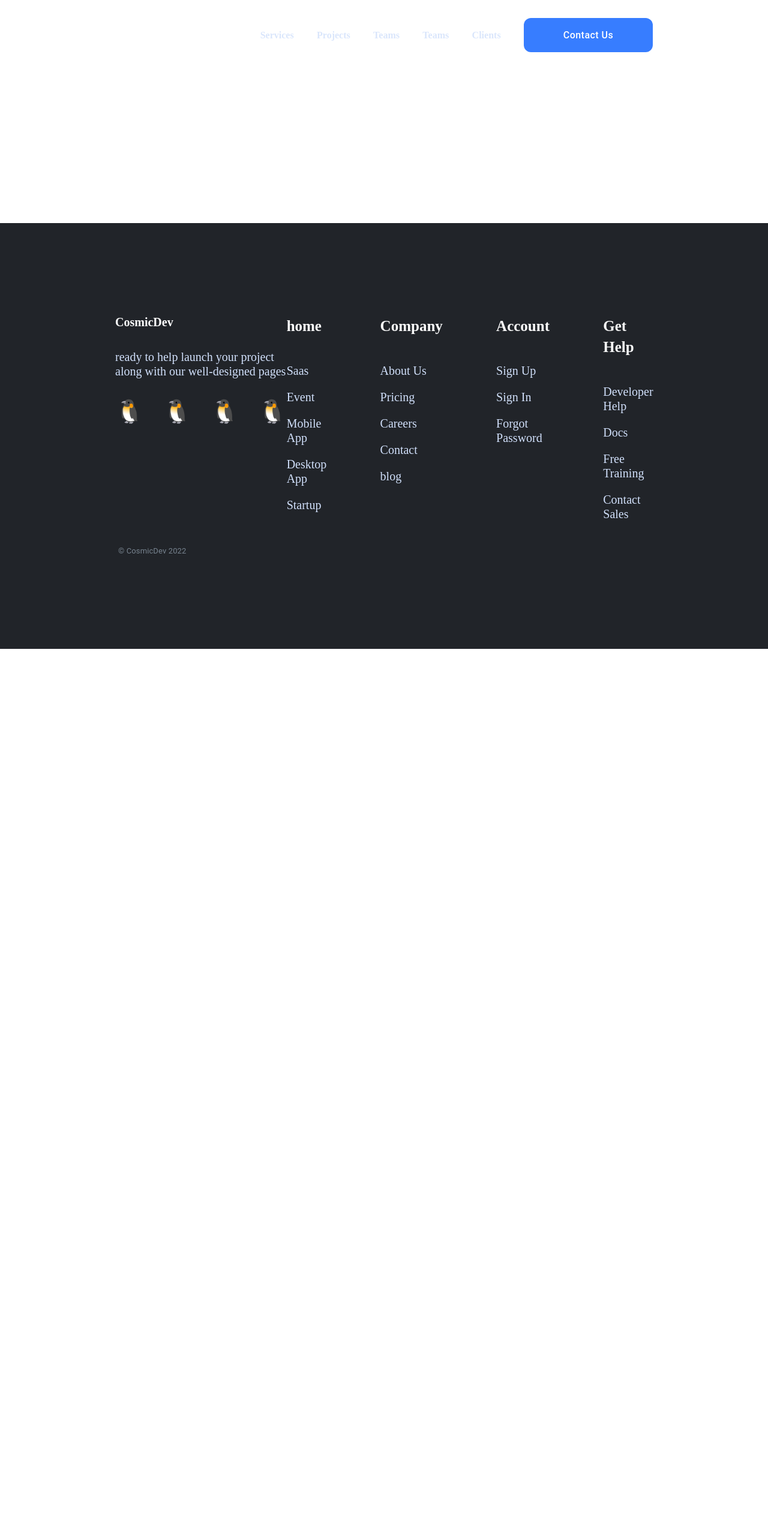
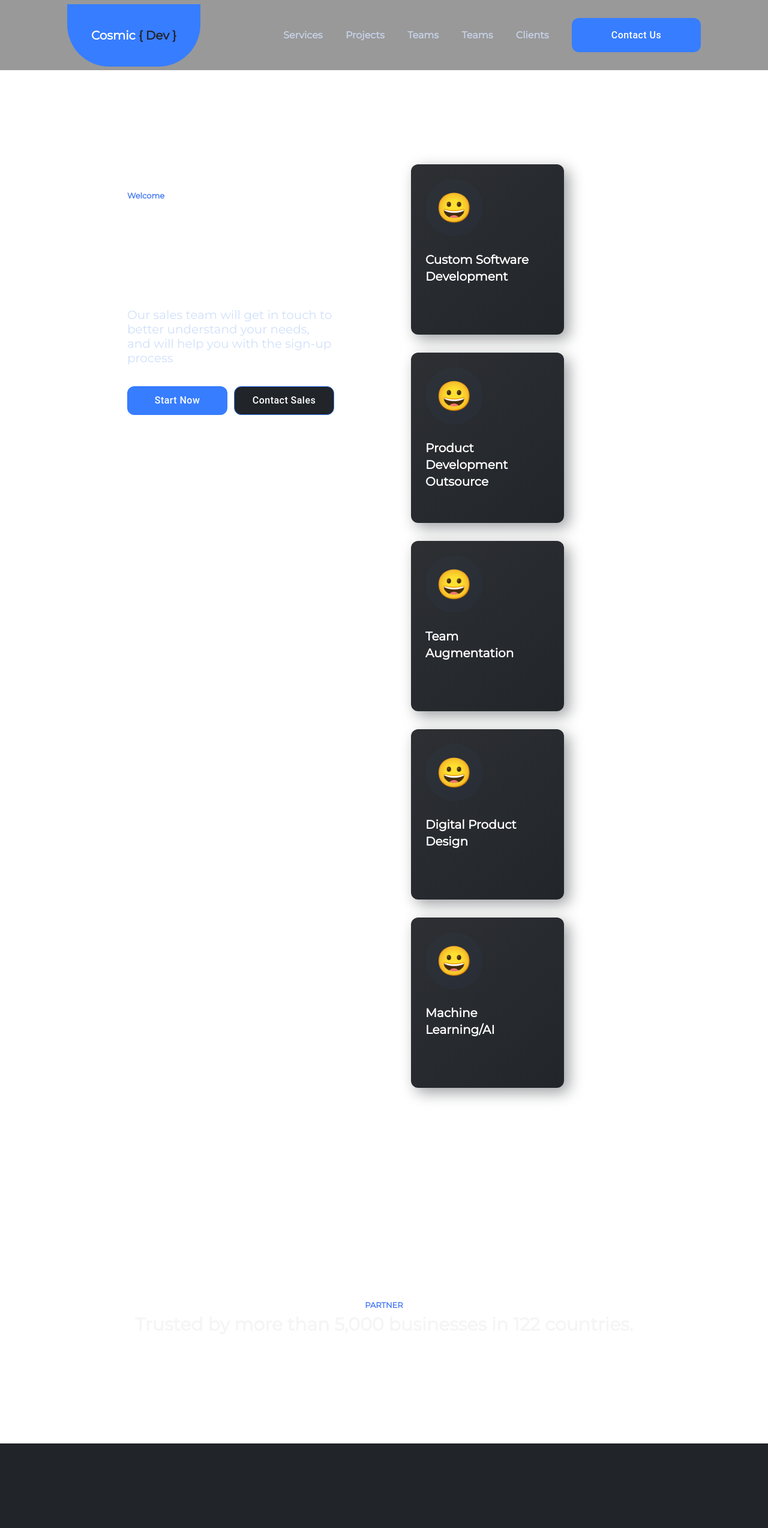
Before and after one commit to dunkman32/cosmic-dev, a Next.js app: page / in a window 1280 px wide. Shown: the top 2548 px of the page at 60% size. Before the commit the page ends 1082 px from the top, so only its background shows below. Built offline with nearby package versions, Linux system fonts and the light colour scheme.

Commit message:
add mains header

```diff
--- /dev/null
+++ b/src/components/home/header/helper.ts
@@ -0,0 +1,27 @@
+export const HeadersData = [
+  {
+    id: 1,
+    icon: '😀',
+    desc: 'Custom Software Development',
+  },
+  {
+    id: 2,
+    icon: '😀',
+    desc: 'Product Development Outsource',
+  },
+  {
+    id: 3,
+    icon: '😀',
+    desc: 'Team Augmentation',
+  },
+  {
+    id: 4,
+    icon: '😀',
+    desc: 'Digital Product Design',
+  },
+  {
+    id: 5,
+    icon: '😀',
+    desc: 'Machine Learning/AI',
+  },
+];
--- a/src/components/home/header/index.tsx
+++ b/src/components/home/header/index.tsx
@@ -1,18 +1,50 @@
 import React from 'react';
 import {
   Root,
+  Desc,
+  Flex,
+  Card,
   Title,
+  Icon,
+  Button,
   Content,
+  CardDesc,
+  Welcome,
   TitleWrapper,
+  ButtonWrapper,
+  StyledButtons,
 } from '@src/components/home/header/styled';
+import { HeadersData } from '@src/components/home/header/helper';
 
 const MainsHeader = () => {
   return (
     <Root>
       <Content>
         <TitleWrapper>
+          <Welcome>Welcome</Welcome>
           <Title>Ready to Help you in your projects!</Title>
+          <Desc>
+            Our sales team will get in touch to better
+            understand your needs, and will help you with
+            the sign-up process
+          </Desc>
+          <ButtonWrapper>
+            <Button>
+              Start Now
+            </Button>
+            <StyledButtons>
+              Contact Sales
+            </StyledButtons>
+          </ButtonWrapper>
         </TitleWrapper>
+        <Flex>
+          {HeadersData.map((val) => (
+            <Card key={val.id}>
+              <Icon>{val.icon}</Icon>
+              <CardDesc>{val.desc}</CardDesc>
+            </Card>
+          ))}
+        </Flex>
       </Content>
     </Root>
   );
--- a/src/components/home/header/styled.ts
+++ b/src/components/home/header/styled.ts
@@ -1,28 +1,112 @@
-import { PaddingContainer, StyledPaddingWrapper } from '@src/components/shared';
+import { PaddingContainer, StyledButton, StyledPaddingWrapper } from '@src/components/shared';
 import styled from 'styled-components';
 
 export const Root = styled(StyledPaddingWrapper)`
-    position: relative;
+  position: relative;
 `;
 
 export const Content = styled(PaddingContainer)`
   display: flex;
-  align-items: center;
+  align-items: start;
   justify-content: space-between;
-  margin-top: 157px;
+  margin-top: 274px;
+  padding: 0 100px 0 100px;
 `;
 
 export const TitleWrapper = styled.div`
- display: flex;
+  display: flex;
   flex-direction: column;
+  margin-top: 40px;
   gap: 35px;
   max-width: 439px;
 `;
 
-export const Title = styled.div`
+export const Title = styled.span`
   font-size: 40px;
+  height: 113px;
   font-weight: bold;
   line-height: 1.23;
   text-align: left;
   color: #fff;
 `;
+
+export const Desc = styled.span`
+  text-align: left;
+  color: #d1e0fb;
+  width: 345px;
+  font-size: 20px;
+  font-weight: 500;
+`;
+
+export const ButtonWrapper = styled.div`
+  display: flex;
+  gap: 11px;
+`;
+
+export const Button = styled(StyledButton)`
+  &&& {
+    width: 167px;
+    height: 48px;
+  }
+`;
+
+export const StyledButtons = styled(Button)`
+  &&& {
+    border: solid 1px #377dff;
+    background-color: #212429;
+
+    &:hover {
+      background-color: #212429;
+    }
+  }
+`;
+
+export const Flex = styled.div`
+  display: flex;
+  flex-wrap: wrap;
+  align-items: center;
+  justify-content: center;
+  gap: 30px;
+`;
+
+export const Card = styled.div`
+  padding-top: 24px;
+  padding-left: 24px;
+  width: 255px;
+  height: 284px;
+  border-radius: 12px;
+  box-shadow: 8px 8px 24px 0 rgba(9, 14, 20, 0.4);
+  background-image: linear-gradient(138deg, #2d2f33 1%, #272a2e 52%, #222529);
+`;
+
+export const Icon = styled.div`
+  width: 96px;
+  height: 96px;
+  font-size: 48px;
+  background: rgba(69, 121, 245, 0.03);
+  border-radius: 600px 600px;
+  display: flex;
+  align-items: center;
+  justify-content: center;
+`;
+
+export const CardDesc = styled.div`
+  width: 207px;
+  height: 95px;
+  font-size: 20px;
+  font-weight: 600;
+  line-height: 1.4;
+  text-align: left;
+  color: #fff;
+  margin-top:25px;
+  max-width: 207px;
+`;
+
+export const Welcome = styled.div`
+  height: 16px;
+  font-size: 13px;
+  font-weight: 600;
+  line-height: 1.85;
+  text-align: left;
+  color: #4579f5;
+`;
--- /dev/null
+++ b/src/components/home/partner/index.tsx
@@ -0,0 +1,23 @@
+import React from 'react';
+import { StyledPaddingWrapper } from '@src/components/shared';
+import {
+  Root,
+  Title,
+  Desc,
+  TitleWrapper,
+} from '@src/components/home/partner/styled';
+
+const Partner = () => {
+  return (
+    <StyledPaddingWrapper>
+      <Root>
+        <TitleWrapper>
+          <Title>PARTNER</Title>
+          <Desc>Trusted by more than 5,000 businesses in 122 countries.</Desc>
+        </TitleWrapper>
+      </Root>
+    </StyledPaddingWrapper>
+  );
+};
+
+export default Partner;
--- /dev/null
+++ b/src/components/home/partner/styled.ts
@@ -0,0 +1,34 @@
+import styled from 'styled-components';
+import { PaddingContainer } from '@src/components/shared';
+
+export const Root = styled(PaddingContainer)`
+    display: flex;
+    flex-direction: column;
+    margin : 350px 0 179px;
+    align-items: center;
+    justify-content: center;
+    gap: 70px;
+`;
+
+export const TitleWrapper = styled.div`
+  display: flex;
+  flex-direction: column;
+  align-items: center;
+  gap: 11px;
+`;
+
+export const Title = styled.div`
+  height: 16px;
+  font-size: 13px;
+  font-weight: 600;
+  line-height: 1.85;
+  color: #4579f5;
+`;
+
+export const Desc = styled.div`
+  height: 37px;
+  font-size: 30px;
+  font-weight: bold;
+  line-height: 1.23;
+  color: #f5f5f5;
+`;
--- a/src/components/layout/header/index.tsx
+++ b/src/components/layout/header/index.tsx
@@ -6,6 +6,8 @@ import {
   Desc,
   List,
   Button,
+  LogoWrapper,
+  Logo3,
 } from '@src/components/layout/header/styled';
 import { Navbar } from '@src/components/layout/header/helper';
 
@@ -13,7 +15,10 @@ const MyComponent = () => {
   return (
     <Root>
       <Main>
-        <Logo>CosmicDev</Logo>
+        <LogoWrapper>
+          <Logo>Cosmic</Logo>
+          <Logo3>{' { Dev } '}</Logo3>
+        </LogoWrapper>
         <List>
           {Navbar.map((val) => (
             <Card key={val.id}>
--- a/src/components/layout/header/styled.ts
+++ b/src/components/layout/header/styled.ts
@@ -2,7 +2,12 @@ import { PaddingContainer, StyledButton, StyledPaddingWrapper } from '@src/compo
 import styled from 'styled-components';
 
 export const Root = styled(StyledPaddingWrapper)`
-    width: 100%;
+  position:fixed;
+  width: 100%;
+  background-color: rgba(0,0,0, 0.4); /* Black w/opacity/see-through */
+  -webkit-backdrop-filter: blur(40px);
+  backdrop-filter: blur(40px);
+  z-index: 10;
 `;
 
 export const Main = styled(PaddingContainer)`
@@ -10,18 +15,30 @@ export const Main = styled(PaddingContainer)`
   justify-content: space-between;
   align-items: center;
   height: 117px;
+  z-index: 10;
 `;
 
-export const Logo = styled.div`
-  border-radius:0 0 240px 240px;
+export const Logo = styled.span`
   font-size: 20px;
   font-weight: bold;
+`;
+
+export const Logo3 = styled(Logo)`
+  color: #212429;
+`;
+
+export const LogoWrapper = styled.div`
+  display: flex;
+  background: #377dff;
+  border-radius:0 0 70px 70px;
+  padding: 40px;
+  gap: 5px;
 `;
 
 export const List = styled.div`
    display: flex;
    gap: 38.4px;
-  align-items: center;
+   align-items: center;
 `;
 
 export const Card = styled.div`
--- a/src/components/shared/globalStyled.ts
+++ b/src/components/shared/globalStyled.ts
@@ -6,7 +6,7 @@ export const GlobalStyle = createGlobalStyle`
   }
   * {
     color: #ffff;
-    font-family: Montserrat;
+    font-family: 'Montserrat', sans-serif;
     font-weight: normal;
     font-stretch: normal;
     font-style: normal;
--- a/src/components/shared/index.tsx
+++ b/src/components/shared/index.tsx
@@ -31,8 +31,8 @@ export const PaddingContainer = styled(Box)`
   }
 
   ${(props) => props.theme.breakpoints.up('lg')} {
-    width: 70%;
-    max-width: 1520px;
+    width: 82.5%;
+    max-width: 1620px;
   }
 `;
 
--- a/src/pages/index.tsx
+++ b/src/pages/index.tsx
@@ -1,9 +1,13 @@
 import Layout from '@src/components/layout';
 import MainsHeader from '@src/components/home/header';
+import Partner from '@src/components/home/partner';
 
 const Home = () => {
   return (
-    <MainsHeader />
+    <>
+      <MainsHeader />
+      <Partner />
+    </>
   );
 };
 
--- a/styles/globals.css
+++ b/styles/globals.css
@@ -1,3 +1,4 @@
+@import url('https://fonts.googleapis.com/css2?family=Fira+Sans&family=Montserrat&display=swap');
 html,
 body {
   padding: 0;
```
